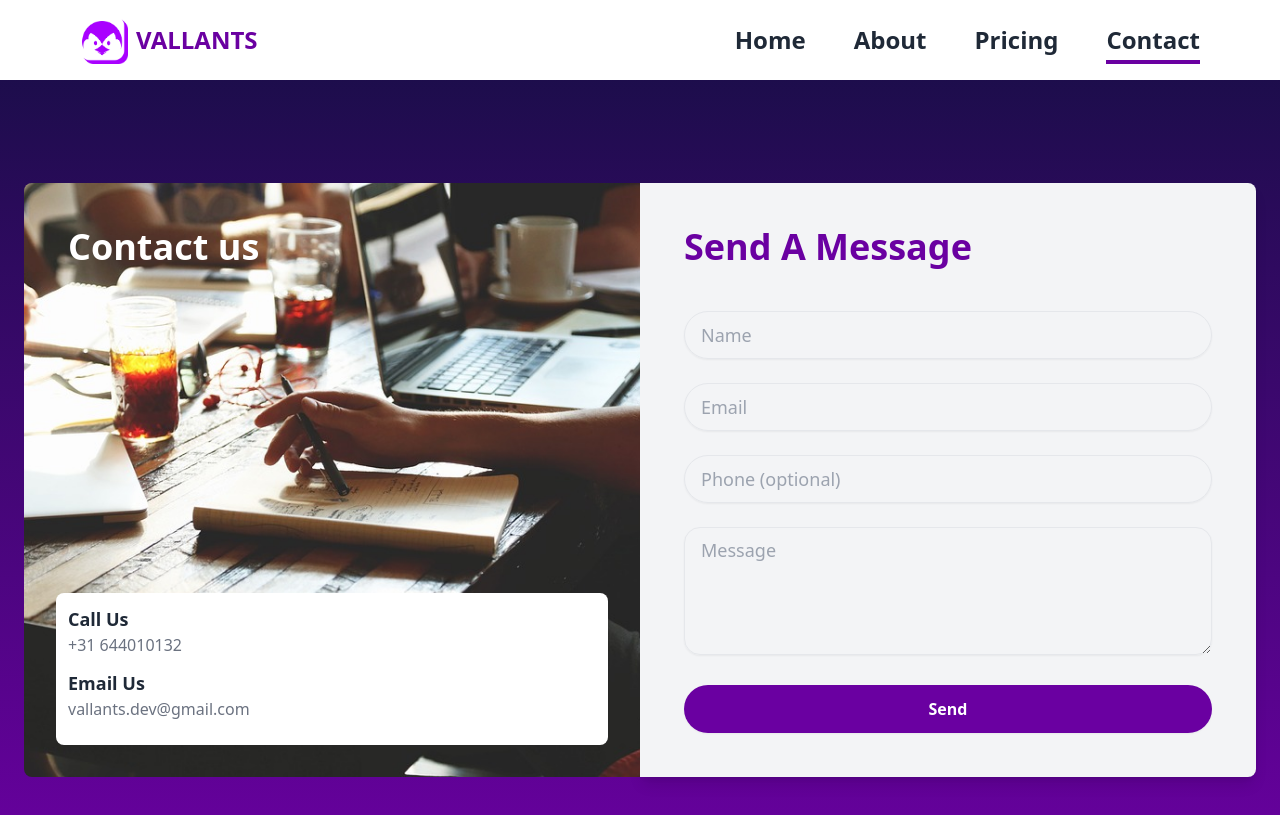
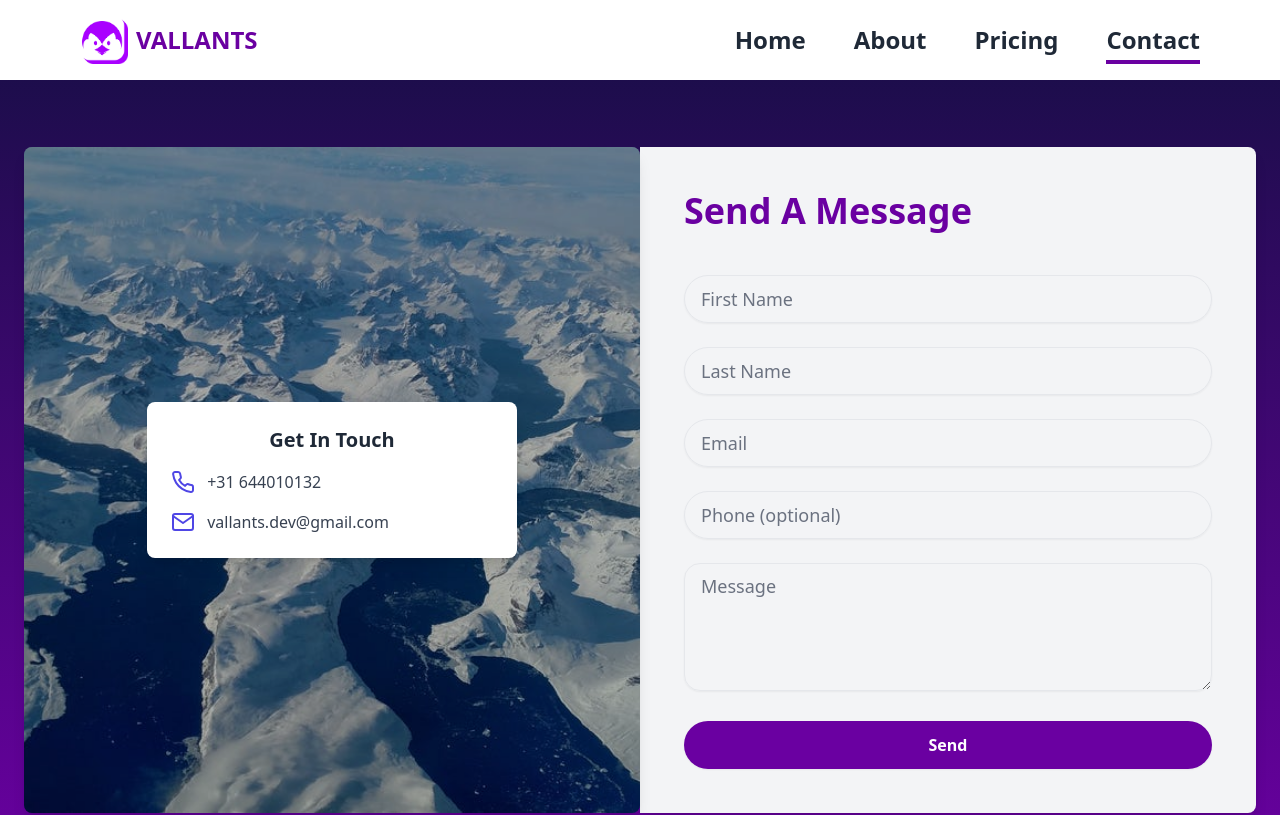
Before and after one commit to Aspheles/vallants, a React (Vite) app: page /contact in a window 1280 px wide. Shown: the top 815 px of the page. Built offline with nearby package versions, Linux system fonts and the light colour scheme.

Commit message:
adjusted contact to take in first and last name and styling

```diff
--- a/src/pages/contact.tsx
+++ b/src/pages/contact.tsx
@@ -1,8 +1,10 @@
 import React, { useState } from "react";
 import emailjs from "@emailjs/browser";
+import { FiPhone, FiMail } from "react-icons/fi";
 
 interface FormData {
-  name: string;
+  firstName: string;
+  lastName: string;
   email: string;
   phone: string;
   message: string;
@@ -10,7 +12,8 @@ interface FormData {
 
 const Contact: React.FC = () => {
   const [formData, setFormData] = useState<FormData>({
-    name: "",
+    firstName: "",
+    lastName: "",
     email: "",
     phone: "",
     message: "",
@@ -40,7 +43,13 @@ const Contact: React.FC = () => {
       .then(
         () => {
           setSuccessMessage("Your message has been sent successfully!");
-          setFormData({ name: "", email: "", phone: "", message: "" });
+          setFormData({
+            firstName: "",
+            lastName: "",
+            email: "",
+            phone: "",
+            message: "",
+          });
         },
         (err) => {
           console.error(err);
@@ -55,24 +64,43 @@ const Contact: React.FC = () => {
       <div className="w-[1600px] px-4 sm:px-6">
         <div className="grid lg:grid-cols-2 ">
           {/* Left Section */}
-          <div className="relative">
+          <div className="relative rounded-lg overflow-hidden shadow-lg">
+            {/* Background Image */}
             <img
-              src="/vision.jpg"
-              alt="Contact Illustration"
-              className="w-full h-full rounded-l-lg bg-blend-multiply bg-indigo-700 object-cover"
+              src="/contact.jpg"
+              alt="Contact"
+              className="w-full h-full object-cover bg-blend-multiply bg-indigo-700"
             />
-            <h1 className="absolute top-11 left-11 text-white text-4xl font-bold">
-              Contact us
-            </h1>
-            <div className="absolute bottom-0 w-full p-8">
-              <div className="bg-white rounded-lg py-3 px-3">
-                <div className="mb-3">
-                  <h3 className="text-lg font-bold text-gray-800">Call Us</h3>
-                  <p className="text-gray-500">+31 644010132</p>
-                </div>
-                <div className="mb-3">
-                  <h3 className="text-lg font-bold text-gray-800">Email Us</h3>
-                  <p className="text-gray-500">vallants.dev@gmail.com</p>
+
+            {/* Overlay Content */}
+            <div className="absolute inset-0 bg-black bg-opacity-30 flex justify-center items-center">
+              <div className="bg-white p-6 rounded-lg shadow-lg w-[90%] md:w-[60%] text-center">
+                <h3 className="text-xl font-bold text-gray-800 mb-4">
+                  Get In Touch
+                </h3>
+                <div className="flex flex-col gap-4">
+                  {/* Phone */}
+                  <div className="flex items-center gap-3 text-gray-700">
+                    <FiPhone className="w-6 h-6 text-indigo-600" />
+                    <div>
+                      <p className="text-md text-gray-700">
+                        <a href="callto:+31 644010132">+31 644010132</a>
+                      </p>
+                    </div>
+                  </div>
+
+                  {/* Email */}
+                  <div className="flex items-center gap-3 text-gray-700">
+                    <FiMail className="w-6 h-6 text-indigo-600" />
+                    <div>
+                      <p className="text-md text-gray-700">
+                        <a href="mailto: vallants.dev@gmail.com">
+                          {" "}
+                          vallants.dev@gmail.com
+                        </a>
+                      </p>
+                    </div>
+                  </div>
                 </div>
               </div>
             </div>
@@ -86,11 +114,20 @@ const Contact: React.FC = () => {
             <form onSubmit={handleSubmit} className="space-y-6">
               <input
                 type="text"
-                name="name"
-                value={formData.name}
+                name="firstName"
+                value={formData.firstName}
                 onChange={handleInputChange}
-                placeholder="Name"
-                className="w-full h-12 text-gray-600 placeholder-gray-400 shadow-sm bg-transparent text-lg font-normal leading-7 rounded-full border border-gray-200 focus:outline-none pl-4"
+                placeholder="First Name"
+                className="w-full h-12 text-gray-600 placeholder-gray-500 shadow-sm bg-transparent text-lg font-normal leading-7 rounded-full border border-gray-200 focus:outline-none pl-4"
+                required
+              />
+              <input
+                type="text"
+                name="lastName"
+                value={formData.lastName}
+                onChange={handleInputChange}
+                placeholder="Last Name"
+                className="w-full h-12 text-gray-600 placeholder-gray-500 shadow-sm bg-transparent text-lg font-normal leading-7 rounded-full border border-gray-200 focus:outline-none pl-4"
                 required
               />
               <input
@@ -99,7 +136,7 @@ const Contact: React.FC = () => {
                 value={formData.email}
                 onChange={handleInputChange}
                 placeholder="Email"
-                className="w-full h-12 text-gray-600 placeholder-gray-400 shadow-sm bg-transparent text-lg font-normal leading-7 rounded-full border border-gray-200 focus:outline-none pl-4"
+                className="w-full h-12 text-gray-600 placeholder-gray-500 shadow-sm bg-transparent text-lg font-normal leading-7 rounded-full border border-gray-200 focus:outline-none pl-4"
                 required
               />
               <input
@@ -108,14 +145,14 @@ const Contact: React.FC = () => {
                 value={formData.phone}
                 onChange={handleInputChange}
                 placeholder="Phone (optional)"
-                className="w-full h-12 text-gray-600 placeholder-gray-400 shadow-sm bg-transparent text-lg font-normal leading-7 rounded-full border border-gray-200 focus:outline-none pl-4"
+                className="w-full h-12 text-gray-600 placeholder-gray-500 shadow-sm bg-transparent text-lg font-normal leading-7 rounded-full border border-gray-200 focus:outline-none pl-4"
               />
               <textarea
                 name="message"
                 value={formData.message}
                 onChange={handleInputChange}
                 placeholder="Message"
-                className="w-full h-32 text-gray-600 placeholder-gray-400 bg-transparent text-lg shadow-sm font-normal leading-7 rounded-2xl border border-gray-200 focus:outline-none pl-4 pt-2"
+                className="w-full h-32 text-gray-600 placeholder-gray-500 bg-transparent text-lg shadow-sm font-normal leading-7 rounded-2xl border border-gray-200 focus:outline-none pl-4 pt-2"
                 required
               />
               <button
```
Also changed, not shown: public/contact.jpg (added).
